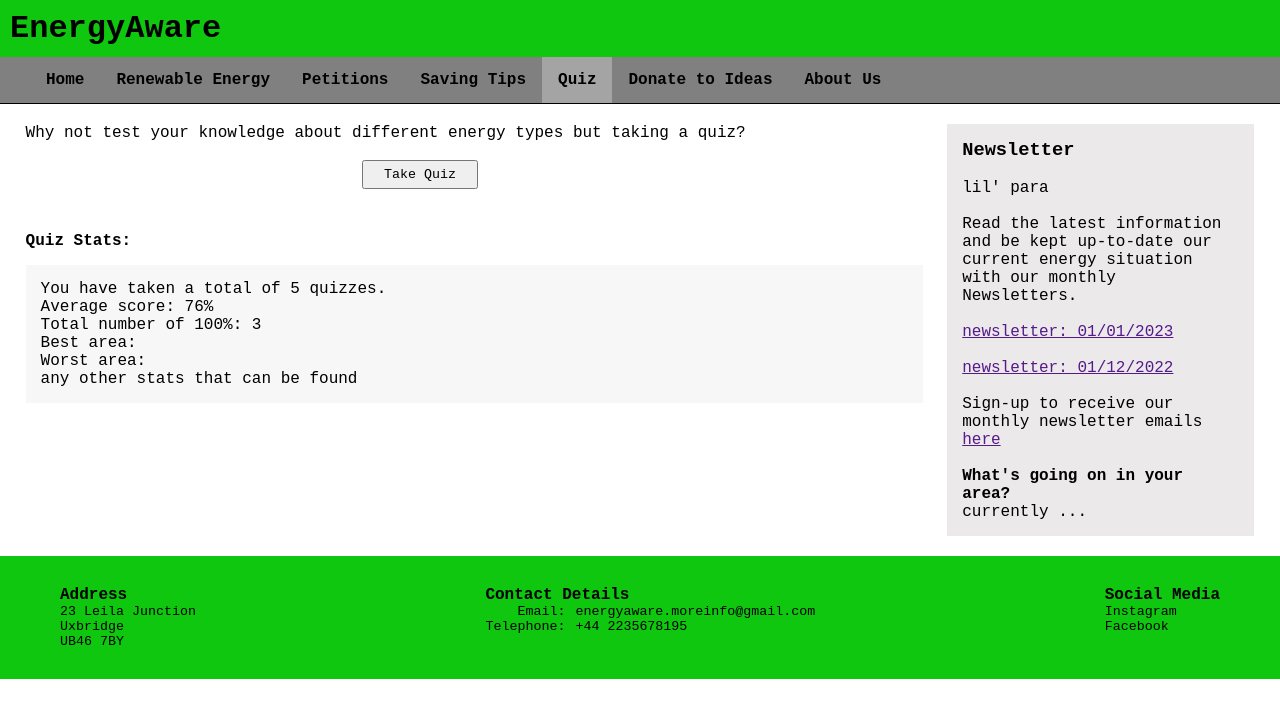
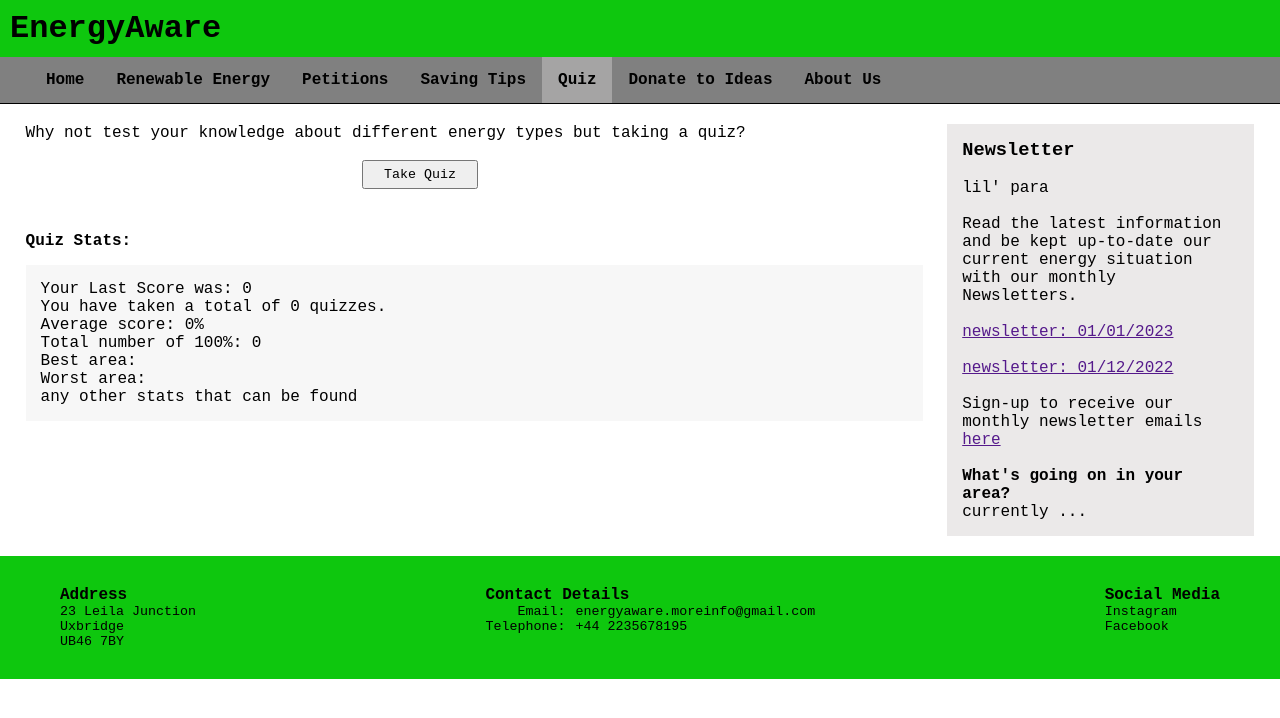
Before and after one commit to TallulahLund/Group46, a React (Create React App) app in the folder testgroupproject/: page /quiz in a window 1280 px wide. Shown: the top 718 px of the page. Built offline with nearby package versions, Linux system fonts and the light colour scheme.

Commit message:
lil update

```diff
--- a/testgroupproject/src/Pages/Quiz.js
+++ b/testgroupproject/src/Pages/Quiz.js
@@ -6,6 +6,12 @@ import QuizHandler from "./QuizComponents/Quizhandler";
 
 export default function Quiz() {
   const [outTest, setOutTest] = useState(true);
+  const [stats, setStats] = useState({
+    lastScore: 0,
+    testsTaken: 0,
+    averageScore: 0,
+    perfectScores: 0,
+  });
 
   const toggleView = () => {
     if (outTest == true) {
@@ -29,20 +35,15 @@ export default function Quiz() {
               Take Quiz
             </button>
           </div>
-
-          {/* <div class="container">
-                                    <div class="center">
-                                        <button>Centered Button</button>
-                                    </div>
-                                </div> */}
         </div>
         <br />
         <div className="quizStats">
           <h4>Quiz Stats:</h4>
           <div className="stats">
-            <p>You have taken a total of 5 quizzes.</p>
-            <p>Average score: 76%</p>
-            <p>Total number of 100%: 3</p>
+            <p>Your Last Score was: {stats.lastScore}</p>
+            <p>You have taken a total of {stats.testsTaken} quizzes.</p>
+            <p>Average score: {stats.averageScore}%</p>
+            <p>Total number of 100%: {stats.perfectScores}</p>
             <p>Best area: </p>
             <p>Worst area: </p>
             <p>any other stats that can be found</p>
@@ -53,7 +54,7 @@ export default function Quiz() {
   } else {
     return (
       <div className="mainContent">
-        <QuizHandler questions={Questions} />
+        <QuizHandler questions={Questions} stats={stats} setStats={setStats} />
         <button id="takeQuizButton" onClick={toggleView}>
           Go Back
         </button>
--- a/testgroupproject/src/Pages/QuizComponents/Quizhandler.jsx
+++ b/testgroupproject/src/Pages/QuizComponents/Quizhandler.jsx
@@ -5,10 +5,10 @@ import { useEffect } from "react";
 import "./QuizHandler.css";
 
 const QuizHandler = (props) => {
-  const { questions } = props;
+  const { questions, stats, setStats } = props;
   const [currentQuestion, setCurrentQuestion] = useState(0);
   const correctAnswers = questions.map((questions) => questions.correctAnswer);
-  const [currentAnswer, setCurrentAnswer] = useState("");
+  const [currentAnswer, setCurrentAnswer] = useState(null);
   const [userAnswers, setUserAnswers] = useState([]);
 
   const [score, setScore] = useState(0);
@@ -28,28 +28,50 @@ const QuizHandler = (props) => {
         //submitQuiz();
       }
     } else {
-      console.log("Select an Option");
+      alert("Select an Option");
     }
   };
 
   const submitQuiz = () => {
     //compare correct answers to user answers and return a score
     setScore(0);
+    let ss = 0;
     for (let i = 0; i < correctAnswers.length; i++) {
       if (correctAnswers[i] === userAnswers[i]) {
-        setScore((prevscore) => prevscore + 1);
+        ss++;
       } else {
         //console.log("wrong");
       }
+      setScore(ss);
     }
     setShowResults(true);
     console.log("Quiz Sumbitted");
+  };
+
+  const calculateStats = () => {
+    let ss = score;
+    // let newAverage =
+    //   ((stats.averageScore * stats.testsTaken + score / 4) /
+    //     (stats.testsTaken + 1)) *
+    //   100;
+    // let takentests = stats.testsTaken + 1;
+    // setStats({
+    //   lastScore: ss,
+    //   testsTaken: takentests,
+    //   averageScore: newAverage,
+    //   perfectScores: 0,
+    // });
+    // console.log(stats);
+    // console.log(newAverage);
+    setStats({ ...stats, lastScore: score });
+    console.log(score);
   };
 
   useEffect(() => {
     if (userAnswers.length === correctAnswers.length) {
       console.log(userAnswers);
       submitQuiz();
+      calculateStats();
     }
   }, [userAnswers]);
 
```
Also changed, not shown: 1 other file (tests, documents, lock files or other folders).
